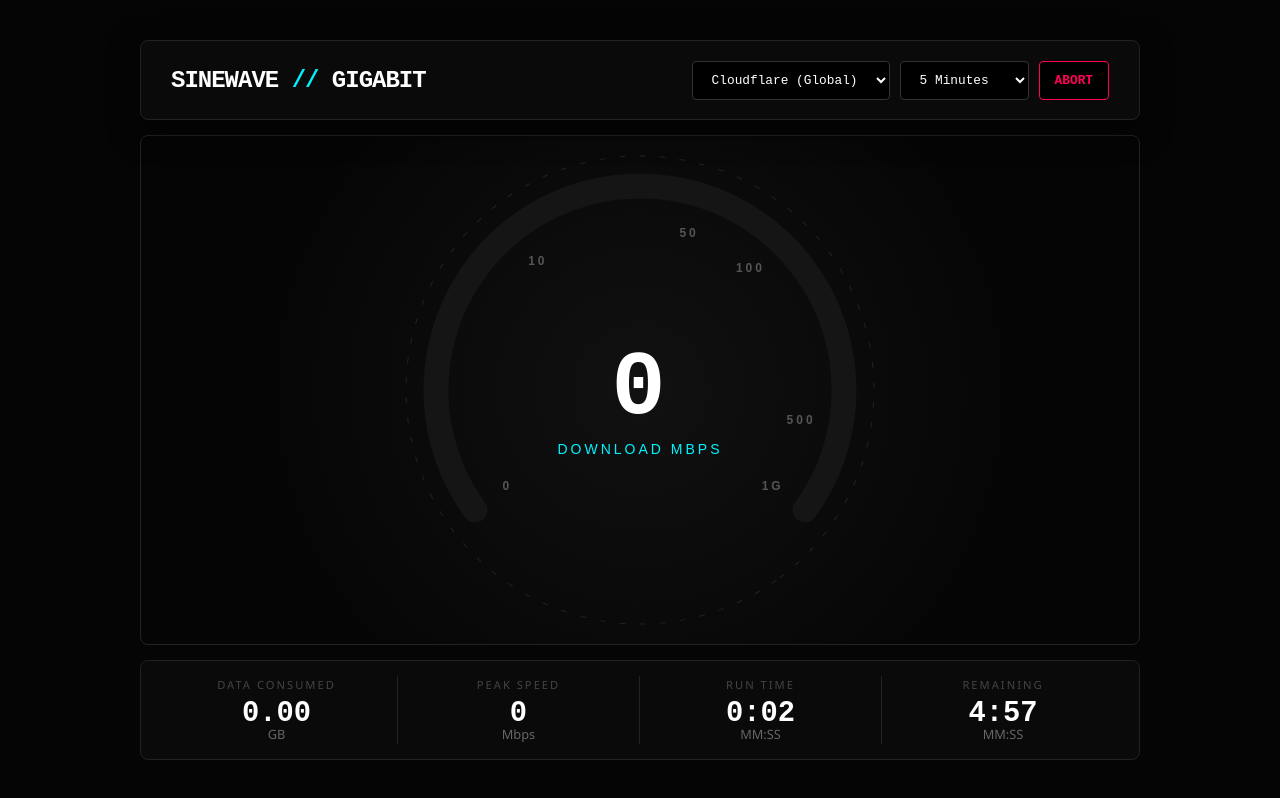
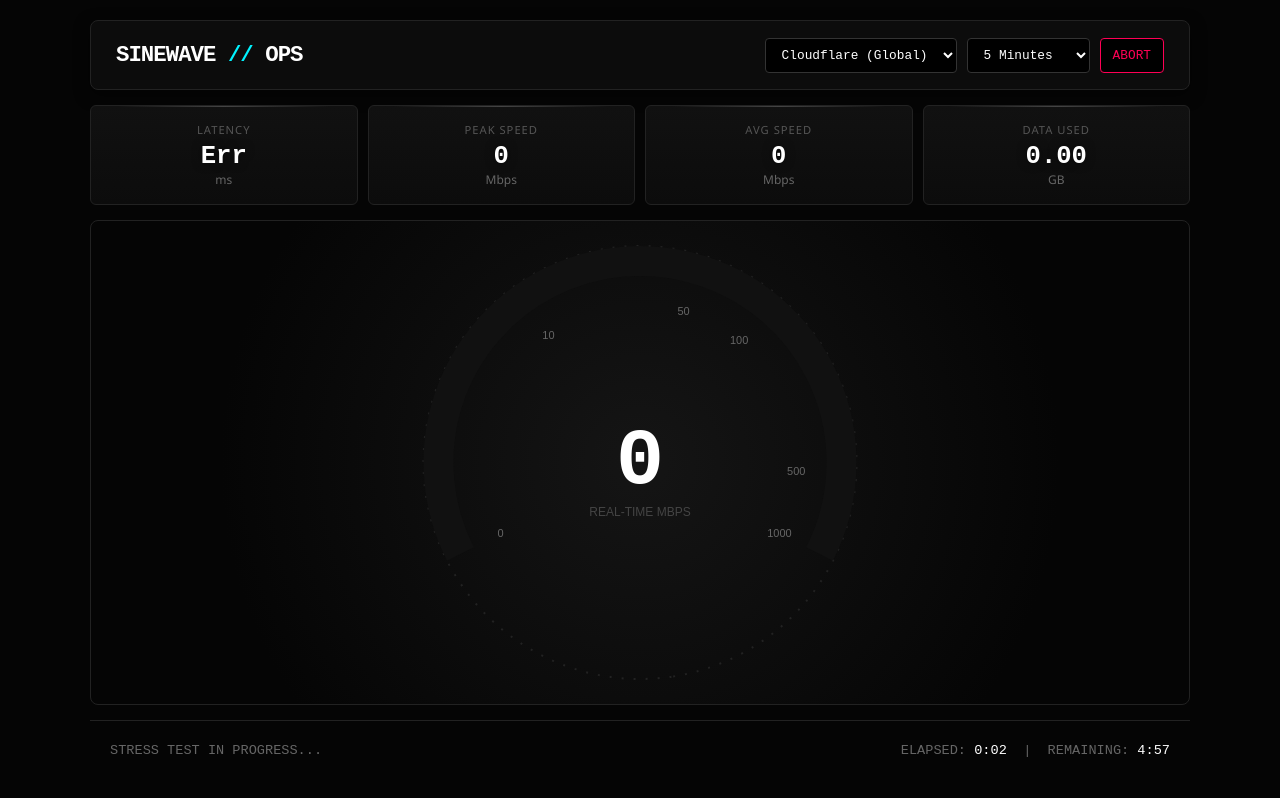
Before and after one commit to TheNotoriousChicken/speedtest, a plain HTML site: page index.html in a window 1280 px wide. Both pictures are taken after a click on the button "START TEST". Drawn offline with Linux system fonts and the light colour scheme; no server answers.

Commit message:
Update index.html

```diff
--- a/index.html
+++ b/index.html
@@ -3,15 +3,15 @@
 <head>
     <meta charset="UTF-8">
     <meta name="viewport" content="width=device-width, initial-scale=1.0">
-    <title>SINEWAVE // GIGABIT OPS</title>
+    <title>SINEWAVE // TELEMETRY</title>
     <style>
         :root {
             --bg-color: #050505;
-            --panel-color: #0a0a0a;
+            --panel-color: #0c0c0c;
             --accent-cyan: #00f3ff;
             --accent-purple: #bc13fe;
             --accent-red: #ff0055;
-            --text-muted: #444;
+            --text-muted: #555;
             --font-mono: 'Courier New', Courier, monospace;
         }
 
@@ -31,31 +31,29 @@
         .dashboard {
             display: grid;
             grid-template-columns: 1fr;
-            grid-template-rows: 80px 1fr 100px;
+            grid-template-rows: 70px 100px 1fr 60px; /* Header, Stats, Gauge, Footer */
             gap: 15px;
             width: 95vw;
-            height: 90vh;
-            max-width: 1000px;
-            position: relative;
+            height: 95vh;
+            max-width: 1100px;
         }
 
-        /* --- CONTROLS --- */
+        /* --- 1. HEADER (CONTROLS) --- */
         .controls {
             display: flex;
             justify-content: space-between;
             align-items: center;
             background: var(--panel-color);
             border: 1px solid #222;
-            padding: 0 30px;
+            padding: 0 25px;
             border-radius: 8px;
-            z-index: 10;
-            box-shadow: 0 10px 30px rgba(0,0,0,0.5);
+            box-shadow: 0 5px 15px rgba(0,0,0,0.5);
         }
 
         .brand {
             font-family: var(--font-mono);
             font-weight: 900;
-            font-size: 1.5rem;
+            font-size: 1.4rem;
             letter-spacing: -1px;
             color: #fff;
         }
@@ -66,13 +64,13 @@
             background: #000;
             color: white;
             border: 1px solid #333;
-            padding: 10px 15px;
+            padding: 8px 12px;
             font-family: var(--font-mono);
             font-size: 0.8rem;
             border-radius: 4px;
             cursor: pointer;
             outline: none;
-            transition: 0.2s;
+            transition: all 0.2s;
         }
 
         select:hover { border-color: #666; }
@@ -80,75 +78,97 @@
         .btn-start {
             border: 1px solid var(--accent-cyan);
             color: var(--accent-cyan);
-            box-shadow: 0 0 15px rgba(0, 243, 255, 0.1);
             font-weight: bold;
             text-transform: uppercase;
+            padding-left: 25px;
+            padding-right: 25px;
         }
-        .btn-start:hover { background: var(--accent-cyan); color: #000; box-shadow: 0 0 25px var(--accent-cyan); }
+        .btn-start:hover { background: var(--accent-cyan); color: #000; box-shadow: 0 0 20px rgba(0,243,255,0.4); }
 
         .btn-stop {
             border-color: var(--accent-red);
             color: var(--accent-red);
-            font-weight: bold;
         }
-        .btn-stop:hover { background: var(--accent-red); color: white; box-shadow: 0 0 25px var(--accent-red); }
+        .btn-stop:hover { background: var(--accent-red); color: #fff; }
 
-        /* --- GAUGE AREA --- */
-        .gauge-container {
-            position: relative;
-            display: flex;
-            justify-content: center;
-            align-items: center;
-            background: radial-gradient(circle at center, #111 0%, #050505 70%);
-            border: 1px solid #222;
-            border-radius: 8px;
-            overflow: hidden;
+        /* --- 2. TOP HUD STATS (Requested Feature) --- */
+        .hud-stats {
+            display: grid;
+            grid-template-columns: repeat(4, 1fr);
+            gap: 10px;
         }
 
-        canvas { z-index: 2; }
-
-        /* --- STATS FOOTER --- */
-        .stats-bar {
-            display: grid;
-            grid-template-columns: repeat(4, 1fr);
-            background: var(--panel-color);
+        .stat-card {
+            background: linear-gradient(180deg, #111 0%, var(--panel-color) 100%);
             border: 1px solid #222;
-            border-radius: 8px;
-            padding: 15px;
-        }
-
-        .stat-item {
-            text-align: center;
-            border-right: 1px solid #222;
+            border-radius: 6px;
             display: flex;
             flex-direction: column;
             justify-content: center;
+            align-items: center;
+            position: relative;
         }
-        .stat-item:last-child { border-right: none; }
+
+        /* Decorative top accent */
+        .stat-card::after {
+            content: '';
+            position: absolute;
+            top: 0; left: 10%; right: 10%;
+            height: 1px;
+            background: linear-gradient(90deg, transparent, #444, transparent);
+        }
 
         .stat-label {
-            color: var(--text-muted);
             font-size: 0.7rem;
             text-transform: uppercase;
-            letter-spacing: 2px;
+            letter-spacing: 1px;
+            color: var(--text-muted);
             margin-bottom: 5px;
         }
 
         .stat-val {
             font-family: var(--font-mono);
-            font-size: 1.8rem;
-            font-weight: bold;
-            color: white;
+            font-size: 1.6rem;
+            font-weight: 700;
+            color: #fff;
+            text-shadow: 0 0 10px rgba(0,0,0,0.5);
         }
 
-        .stat-unit { font-size: 0.8rem; color: #666; margin-top: -5px;}
+        .stat-unit {
+            font-size: 0.75rem;
+            color: #666;
+        }
+
+        /* --- 3. GAUGE AREA --- */
+        .gauge-wrapper {
+            position: relative;
+            background: radial-gradient(circle at center, #151515 0%, #050505 70%);
+            border: 1px solid #222;
+            border-radius: 8px;
+            display: flex;
+            justify-content: center;
+            align-items: center;
+        }
+        canvas { z-index: 2; }
+
+        /* --- 4. FOOTER (TIMERS) --- */
+        .footer-bar {
+            display: flex;
+            justify-content: space-between;
+            align-items: center;
+            padding: 0 20px;
+            border-top: 1px solid #222;
+            font-family: var(--font-mono);
+            font-size: 0.85rem;
+            color: #666;
+        }
     </style>
 </head>
 <body>
 
     <div class="dashboard">
         <div class="controls">
-            <div class="brand">SINEWAVE <span style="color:var(--accent-cyan)">//</span> GIGABIT</div>
+            <div class="brand">SINEWAVE <span style="color:var(--accent-cyan)">//</span> OPS</div>
             <div class="control-group">
                 <select id="serverSelect">
                     <option value="https://speed.cloudflare.com/__down?bytes=100000000">Cloudflare (Global)</option>
@@ -164,36 +184,44 @@
             </div>
         </div>
 
-        <div class="gauge-container" id="gaugeWrapper">
+        <div class="hud-stats">
+            <div class="stat-card">
+                <div class="stat-label">Latency</div>
+                <div class="stat-val" id="pingVal">--</div>
+                <div class="stat-unit">ms</div>
+            </div>
+            <div class="stat-card">
+                <div class="stat-label">Peak Speed</div>
+                <div class="stat-val" id="peakVal">0.0</div>
+                <div class="stat-unit">Mbps</div>
+            </div>
+            <div class="stat-card">
+                <div class="stat-label">Avg Speed</div>
+                <div class="stat-val" id="avgVal">0.0</div>
+                <div class="stat-unit">Mbps</div>
+            </div>
+            <div class="stat-card">
+                <div class="stat-label">Data Used</div>
+                <div class="stat-val" id="dataVal">0.00</div>
+                <div class="stat-unit">GB</div>
+            </div>
+        </div>
+
+        <div class="gauge-wrapper" id="gaugeContainer">
             <canvas id="gaugeCanvas"></canvas>
         </div>
 
-        <div class="stats-bar">
-            <div class="stat-item">
-                <div class="stat-label">Data Consumed</div>
-                <div class="stat-val" id="dataVal">0.00</div>
-                <span class="stat-unit">GB</span>
-            </div>
-            <div class="stat-item">
-                <div class="stat-label">Peak Speed</div>
-                <div class="stat-val" id="peakVal">0.0</div>
-                <span class="stat-unit">Mbps</span>
-            </div>
-            <div class="stat-item">
-                <div class="stat-label">Run Time</div>
-                <div class="stat-val" id="timeElapsed">00:00</div>
-                <span class="stat-unit">MM:SS</span>
-            </div>
-            <div class="stat-item">
-                <div class="stat-label">Remaining</div>
-                <div class="stat-val" id="timeRem">--:--</div>
-                <span class="stat-unit">MM:SS</span>
+        <div class="footer-bar">
+            <div id="statusText">SYSTEM READY</div>
+            <div>
+                ELAPSED: <span id="timeElapsed" style="color:#fff">00:00</span> &nbsp;|&nbsp;
+                REMAINING: <span id="timeRem" style="color:#fff">--:--</span>
             </div>
         </div>
     </div>
 
     <script>
-        // --- LOGIC ENGINE ---
+        // --- LOGIC VARS ---
         let isRunning = false;
         let workers = [];
         const CONCURRENT_STREAMS = 6;
@@ -205,170 +233,177 @@
         let testEndTime = 0;
         let uiInterval;
 
+        // Metrics
         let currentVisualSpeed = 0;
         let targetSpeed = 0;
         let peakSpeed = 0;
         let rotationOffset = 0;
 
-        // --- CANVAS ENGINE ---
+        // --- CANVAS SETUP ---
         const canvas = document.getElementById('gaugeCanvas');
         const ctx = canvas.getContext('2d');
         let width, height, centerX, centerY, radius;
 
         function resizeCanvas() {
-            const wrapper = document.getElementById('gaugeWrapper');
+            const wrapper = document.getElementById('gaugeContainer');
             width = wrapper.clientWidth;
             height = wrapper.clientHeight;
             canvas.width = width;
             canvas.height = height;
             centerX = width / 2;
             centerY = height / 2;
-            // Responsive Radius
-            radius = (Math.min(width, height) / 2) - 50;
+            radius = (Math.min(width, height) / 2) - 40;
         }
         window.addEventListener('resize', resizeCanvas);
         resizeCanvas();
 
+        // --- ANIMATION LOOP ---
         function animate() {
             ctx.clearRect(0, 0, width, height);
 
-            // Smooth Interpolation (Easing)
+            // Easing
             const diff = targetSpeed - currentVisualSpeed;
-            if (Math.abs(diff) > 0.1) {
-                currentVisualSpeed += diff * 0.08; // Slightly faster reaction
-            } else {
-                currentVisualSpeed = targetSpeed;
-            }
+            if (Math.abs(diff) > 0.1) currentVisualSpeed += diff * 0.1;
+            else currentVisualSpeed = targetSpeed;
 
             drawGauge(currentVisualSpeed);
-            rotationOffset += 0.002; // Slow background spin
+            rotationOffset += 0.003;
             requestAnimationFrame(animate);
         }
         requestAnimationFrame(animate);
 
+        // --- DRAWING THE GAUGE ---
         function drawGauge(speedMbps) {
-            // Logarithmic Scale: Cap at 1000 Mbps
-            // We use Log10 so that 10, 100, 1000 are evenly spaced steps
             const maxVal = 1000;
-            // +1 to handle 0 speed cleanly (log(1)=0)
             const logSpeed = Math.log10(speedMbps + 1);
             const logMax = Math.log10(maxVal + 1);
+            let progress = logSpeed / logMax;
+            if (progress > 1) progress = 1; if (progress < 0) progress = 0;
 
-            let progress = logSpeed / logMax;
-            if (progress > 1) progress = 1;
-            if (progress < 0) progress = 0;
-
-            const startAngle = Math.PI * 0.8;
-            const endAngle = Math.PI * 2.2;
+            const startAngle = Math.PI * 0.85;
+            const endAngle = Math.PI * 2.15;
             const totalAngle = endAngle - startAngle;
             const currentAngle = startAngle + (totalAngle * progress);
 
-            // 1. Idle Ring (Decoration)
+            // Idle Ring
             ctx.save();
             ctx.translate(centerX, centerY);
             ctx.rotate(rotationOffset);
             ctx.beginPath();
             ctx.strokeStyle = '#222';
-            ctx.lineWidth = 1;
-            ctx.setLineDash([5, 15]);
-            ctx.arc(0, 0, radius + 30, 0, Math.PI * 2);
+            ctx.lineWidth = 2;
+            ctx.setLineDash([2, 10]);
+            ctx.arc(0, 0, radius + 15, 0, Math.PI * 2);
             ctx.stroke();
             ctx.restore();
 
-            // 2. Track Background
+            // Background Track
             ctx.beginPath();
             ctx.arc(centerX, centerY, radius, startAngle, endAngle);
-            ctx.strokeStyle = '#151515';
-            ctx.lineWidth = 25;
-            ctx.lineCap = 'round';
+            ctx.strokeStyle = '#111';
+            ctx.lineWidth = 30;
+            ctx.lineCap = 'butt';
             ctx.stroke();
 
-            // 3. Active Bar (Gradient)
+            // Active Bar
             if (speedMbps > 0.5) {
                 const grad = ctx.createLinearGradient(0, height, width, 0);
-                grad.addColorStop(0, '#00f3ff');  // Cyan (Low)
-                grad.addColorStop(0.6, '#bc13fe'); // Purple (Mid)
-                grad.addColorStop(1, '#ff0055');   // Red (High/Gigabit)
+                grad.addColorStop(0, '#00f3ff');
+                grad.addColorStop(0.5, '#bc13fe');
+                grad.addColorStop(1, '#ff0055');
 
                 ctx.beginPath();
                 ctx.arc(centerX, centerY, radius, startAngle, currentAngle);
                 ctx.strokeStyle = grad;
-                ctx.lineWidth = 25;
-                ctx.lineCap = 'round';
-                // Glow effect
-                ctx.shadowBlur = 20;
-                ctx.shadowColor = 'rgba(0, 243, 255, 0.3)';
+                ctx.lineWidth = 30;
+                ctx.lineCap = 'butt';
+                ctx.shadowBlur = 15;
+                ctx.shadowColor = 'rgba(0, 243, 255, 0.2)';
                 ctx.stroke();
                 ctx.shadowBlur = 0;
             }
 
-            // 4. Center Data
+            // Central Text
             ctx.textAlign = 'center';
             ctx.textBaseline = 'middle';
-
             ctx.fillStyle = '#fff';
-            ctx.font = 'bold 90px "Courier New"';
+            ctx.font = 'bold 80px "Courier New"';
             ctx.fillText(speedMbps.toFixed(0), centerX, centerY);
 
-            ctx.fillStyle = '#00f3ff';
-            ctx.font = '14px sans-serif';
-            ctx.letterSpacing = '3px';
-            ctx.fillText('DOWNLOAD MBPS', centerX, centerY + 60);
+            ctx.fillStyle = '#444';
+            ctx.font = '12px sans-serif';
+            ctx.fillText('REAL-TIME MBPS', centerX, centerY + 50);
 
-            // 5. Ticks (Logarithmic placement)
-            // Helper to find angle for specific value
-            const getTickAngle = (val) => {
-                const p = Math.log10(val + 1) / Math.log10(1001);
-                return startAngle + (totalAngle * p);
-            }
-
-            drawTick(0, '0', startAngle);
-            drawTick(10, '10', getTickAngle(10));
-            drawTick(50, '50', getTickAngle(50));
-            drawTick(100, '100', getTickAngle(100));
-            drawTick(500, '500', getTickAngle(500));
-            drawTick(1000, '1G', endAngle);
+            // Ticks
+            const getTickAngle = (val) => startAngle + (totalAngle * (Math.log10(val + 1) / logMax));
+            [0, 10, 50, 100, 500, 1000].forEach(val => {
+                drawTick(val, getTickAngle(val));
+            });
         }
 
-        function drawTick(val, label, angle) {
-            const innerR = radius - 40;
+        function drawTick(label, angle) {
+            const innerR = radius - 45;
             const x = centerX + Math.cos(angle) * innerR;
             const y = centerY + Math.sin(angle) * innerR;
-
-            ctx.fillStyle = '#555';
-            ctx.font = 'bold 12px sans-serif';
+            ctx.fillStyle = '#666';
+            ctx.font = '11px sans-serif';
             ctx.fillText(label, x, y);
         }
 
-        // --- TEST CONTROLLER ---
+        // --- TEST LOGIC ---
         function toggleTest() {
             if (isRunning) stopTest();
-            else startTest();
+            else initTest();
         }
 
-        function startTest() {
+        async function initTest() {
+            // 1. Reset UI
+            document.getElementById('actionBtn').disabled = true;
+            document.getElementById('statusText').innerText = "CALCULATING LATENCY...";
+            document.getElementById('pingVal').innerText = "--";
+            document.getElementById('peakVal').innerText = "0.0";
+            document.getElementById('avgVal').innerText = "0.0";
+
+            // 2. Run Ping Test
+            const url = document.getElementById('serverSelect').value;
+            try {
+                const pingStart = performance.now();
+                await fetch(url + "&t=" + Math.random(), { method: 'HEAD', cache: 'no-store', mode: 'cors' });
+                const pingEnd = performance.now();
+                const pingMs = (pingEnd - pingStart).toFixed(0);
+                document.getElementById('pingVal').innerText = pingMs;
+                document.getElementById('pingVal').style.color = "#00ff9d";
+            } catch (e) {
+                document.getElementById('pingVal').innerText = "Err";
+            }
+
+            // 3. Start Download
+            document.getElementById('actionBtn').disabled = false;
+            startDownloadLoop();
+        }
+
+        function startDownloadLoop() {
             isRunning = true;
             totalBytesLoaded = 0;
             lastByteCount = 0;
             peakSpeed = 0;
             targetSpeed = 0;
-            currentVisualSpeed = 0;
 
             const btn = document.getElementById('actionBtn');
             btn.innerText = "ABORT";
             btn.className = "btn-stop";
+            document.getElementById('statusText').innerText = "STRESS TEST IN PROGRESS...";
 
             const durationMins = parseFloat(document.getElementById('durationSelect').value);
             testStartTime = Date.now();
             lastCheckTime = testStartTime;
             testEndTime = testStartTime + (durationMins * 60 * 1000);
 
-            const targetUrl = document.getElementById('serverSelect').value;
+            const url = document.getElementById('serverSelect').value;
             workers = [];
-            for(let i=0; i<CONCURRENT_STREAMS; i++) spawnWorker(targetUrl);
+            for(let i=0; i<CONCURRENT_STREAMS; i++) spawnWorker(url);
 
-            // Update UI loop
-            uiInterval = setInterval(updateData, 200); // 5Hz update rate
+            uiInterval = setInterval(updateMetrics, 250); // 4x per second
         }
 
         function stopTest() {
@@ -376,8 +411,10 @@
             clearInterval(uiInterval);
             workers.forEach(w => w.abort());
 
-            document.getElementById('actionBtn').innerText = "START TEST";
-            document.getElementById('actionBtn').className = "btn-start";
+            const btn = document.getElementById('actionBtn');
+            btn.innerText = "START TEST";
+            btn.className = "btn-start";
+            document.getElementById('statusText').innerText = "TEST COMPLETE";
             targetSpeed = 0;
         }
 
@@ -386,7 +423,7 @@
             const controller = new AbortController();
             workers.push(controller);
             try {
-                const response = await fetch(url + (url.includes('?') ? '&' : '?') + 't=' + Math.random(), {
+                const response = await fetch(url + "&t=" + Math.random(), {
                     signal: controller.signal, cache: "no-store", mode: "cors"
                 });
                 const reader = response.body.getReader();
@@ -399,40 +436,40 @@
             } catch(e) { if(isRunning) setTimeout(() => spawnWorker(url), 1000); }
         }
 
-        function updateData() {
+        function updateMetrics() {
             const now = Date.now();
             if(now > testEndTime) { stopTest(); return; }
 
+            // 1. Instant Speed (Windowed)
             const timeDiff = (now - lastCheckTime) / 1000;
             if(timeDiff <= 0) return;
+            const bytesDiff = totalBytesLoaded - lastByteCount;
+            const instantMbps = (bytesDiff * 8 / timeDiff) / (1024 * 1024);
 
-            const bytesDiff = totalBytesLoaded - lastByteCount;
-            const bits = bytesDiff * 8;
-            const mbps = (bits / timeDiff) / (1024 * 1024);
+            // 2. Average Speed (Global)
+            const totalElapsed = (now - testStartTime) / 1000;
+            const avgMbps = (totalBytesLoaded * 8 / totalElapsed) / (1024 * 1024);
 
-            // Smoothing filter (prevents jitter)
-            // If new speed is drastically different, blend it; otherwise take it
-            targetSpeed = mbps;
-            if(mbps > peakSpeed) peakSpeed = mbps;
-
+            // Update Logic Stats
+            if(instantMbps > peakSpeed) peakSpeed = instantMbps;
+            targetSpeed = instantMbps; // Feeds the gauge animation
             lastByteCount = totalBytesLoaded;
             lastCheckTime = now;
 
             // DOM Updates
-            const gb = totalBytesLoaded / (1024 * 1024 * 1024);
-            document.getElementById('dataVal').innerText = gb.toFixed(2);
             document.getElementById('peakVal').innerText = peakSpeed.toFixed(0);
+            document.getElementById('avgVal').innerText = avgMbps.toFixed(0);
+            document.getElementById('dataVal').innerText = (totalBytesLoaded / (1024**3)).toFixed(2);
 
-            const elapsed = Math.floor((now - testStartTime)/1000);
-            const remain = Math.floor((testEndTime - now)/1000);
-            document.getElementById('timeElapsed').innerText = fmtTime(elapsed);
+            // Timers
+            const remain = Math.max(0, (testEndTime - now)/1000);
+            document.getElementById('timeElapsed').innerText = fmtTime(totalElapsed);
             document.getElementById('timeRem').innerText = fmtTime(remain);
         }
 
         function fmtTime(s) {
-            if (s < 0) s = 0;
             const m = Math.floor(s/60);
-            const sec = s%60;
+            const sec = Math.floor(s%60);
             return `${m}:${sec.toString().padStart(2,'0')}`;
         }
     </script>
```
